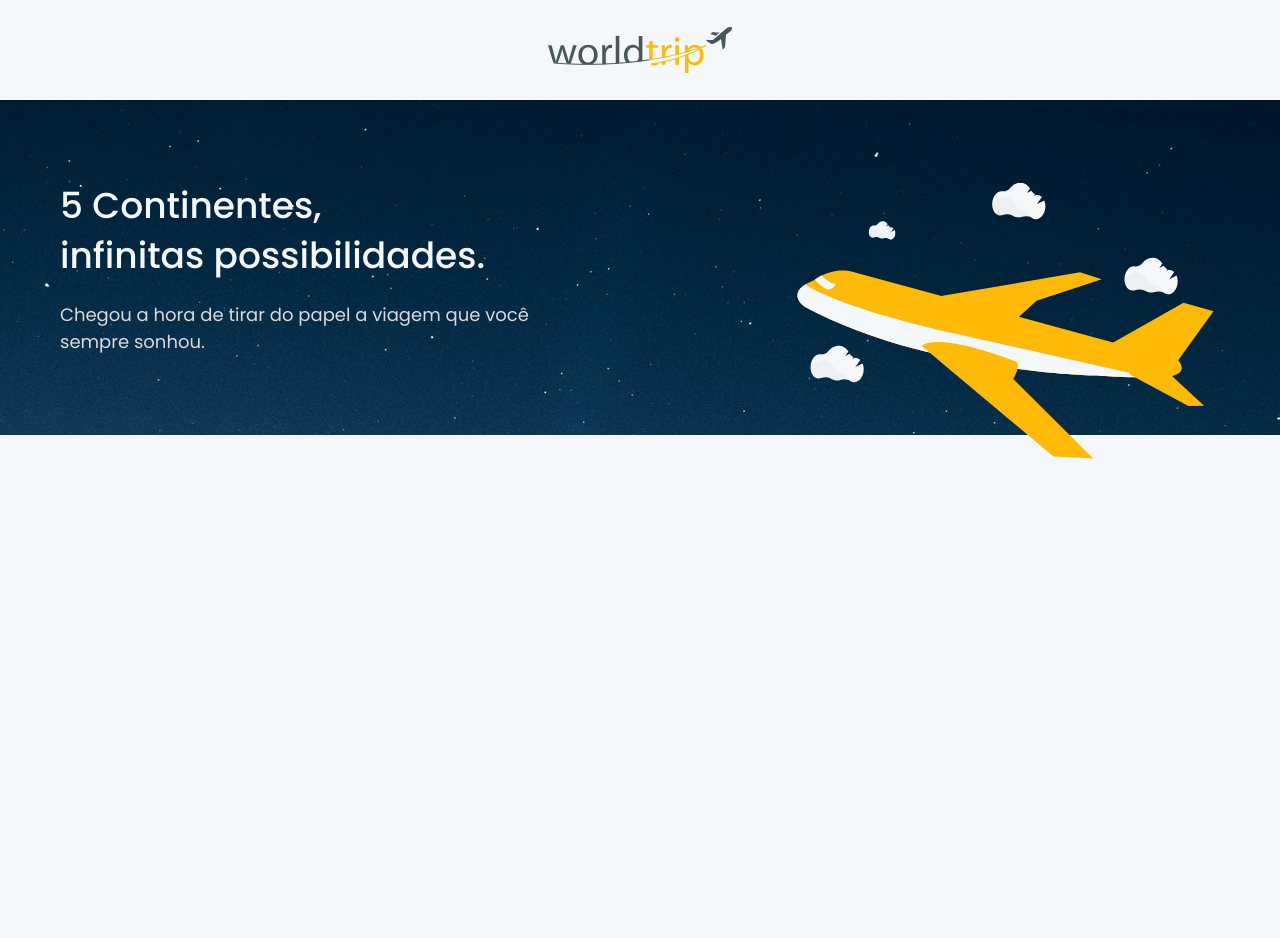
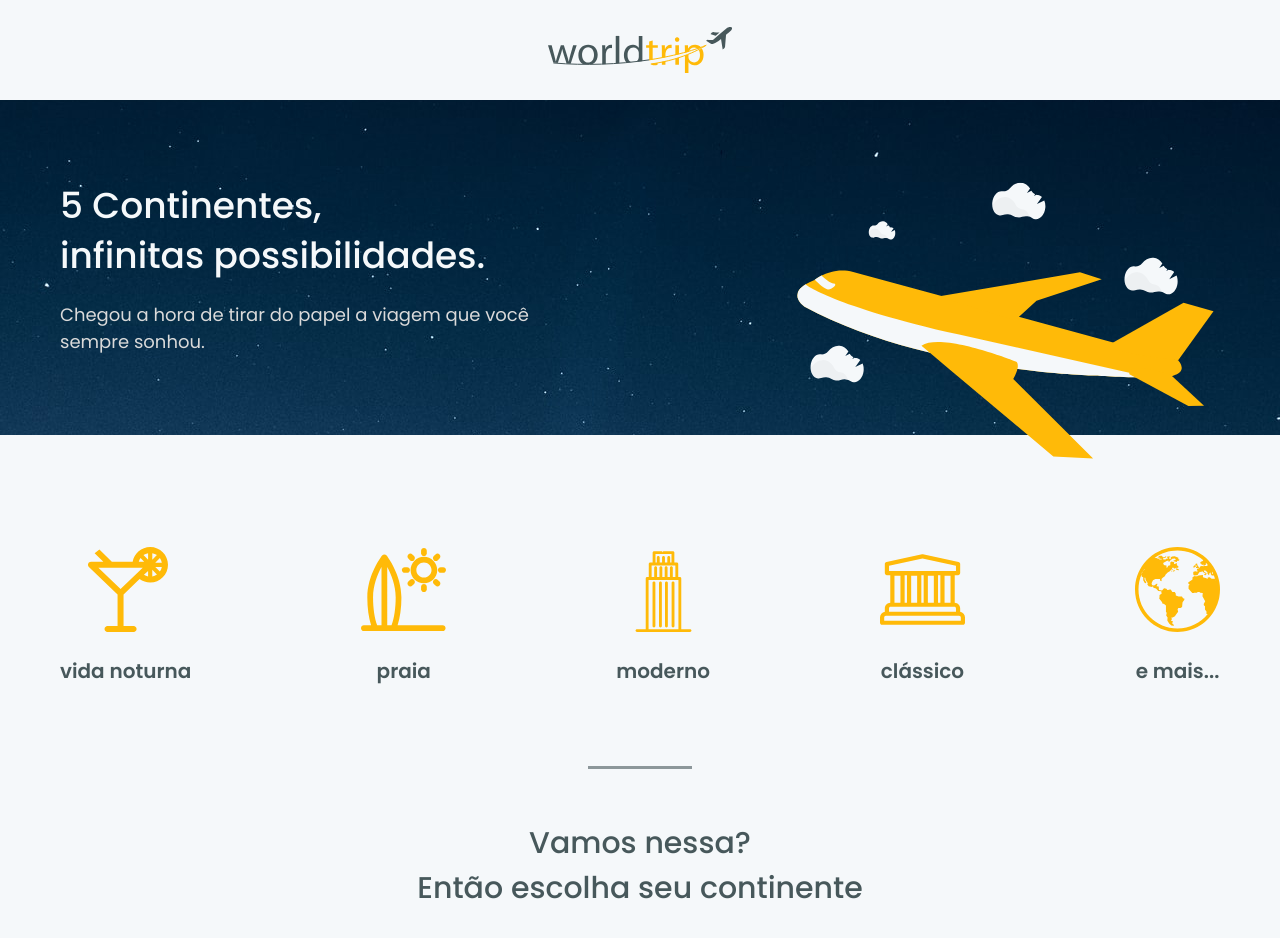
Before and after one commit to devsp-rocketseat/world-trip-ignite, a Next.js app: page / in a window 1280 px wide. Shown: the top 938 px of the page. Before the commit the page ends 800 px from the top, so only its background shows below. Built offline with nearby package versions, Linux system fonts and the light colour scheme.

Commit message:
Component: SectionInfo

```diff
--- a/src/components/home/Banner/index.tsx
+++ b/src/components/home/Banner/index.tsx
@@ -5,6 +5,7 @@ export function Banner() {
     <Flex
       h="335px"
       mb="32px"
+      px="4"
       justify="center"
       bg="url(/images/imgBackground.jpg) no-repeat 50% 30%"
     >
--- /dev/null
+++ b/src/components/home/SectionInfo/index.tsx
@@ -0,0 +1,51 @@
+import { Box, Divider, Flex, Image, Text } from '@chakra-ui/react'
+
+export function SectionInfo() {
+  return (
+    <Box>
+      <Flex maxW="1192px" m="0 auto" p="5rem 1rem" align="center" justify="space-between">
+        <Flex direction="column" align="center">
+          <Image src="/icons/cocktail.svg" alt="cocktail" />
+          <Text fontSize="xl" mt="6" color="custom.text_dark" fontWeight="semibold">
+            vida noturna
+          </Text>
+        </Flex>
+
+        <Flex direction="column" align="center">
+          <Image src="/icons/surf.svg" alt="surf" />
+          <Text fontSize="xl" mt="6" color="custom.text_dark" fontWeight="semibold">
+            praia
+          </Text>
+        </Flex>
+
+        <Flex direction="column" align="center">
+          <Image src="/icons/building.svg" alt="building" />
+          <Text fontSize="xl" mt="6" color="custom.text_dark" fontWeight="semibold">
+            moderno
+          </Text>
+        </Flex>
+
+        <Flex direction="column" align="center">
+          <Image src="/icons/museum.svg" alt="museum" />
+          <Text fontSize="xl" mt="6" color="custom.text_dark" fontWeight="semibold">
+            clássico
+          </Text>
+        </Flex>
+
+        <Flex direction="column" align="center">
+          <Image src="/icons/earth.svg" alt="earth" />
+          <Text fontSize="xl" mt="6" color="custom.text_dark" fontWeight="semibold">
+            e mais...
+          </Text>
+        </Flex>
+      </Flex>
+
+      <Divider borderColor="#47585B" border="2px solid #47585B" size="10" w="100px" mx="auto" />
+
+      <Text fontSize="3xl" fontWeight="medium" my="3.25rem" textAlign="center" color="custom.text_dark">
+        Vamos nessa? <br />
+        Então escolha seu continente
+      </Text>
+    </Box>
+  )
+}
--- a/src/pages/index.tsx
+++ b/src/pages/index.tsx
@@ -1,5 +1,6 @@
 import { Header } from '../components/Header'
 import { Banner } from '../components/home/Banner'
+import { SectionInfo } from '../components/home/SectionInfo'
 
 export default function Home() {
   return (
@@ -7,6 +8,8 @@ export default function Home() {
       <Header />
 
       <Banner />
+
+      <SectionInfo />
     </>
   )
 }
```
